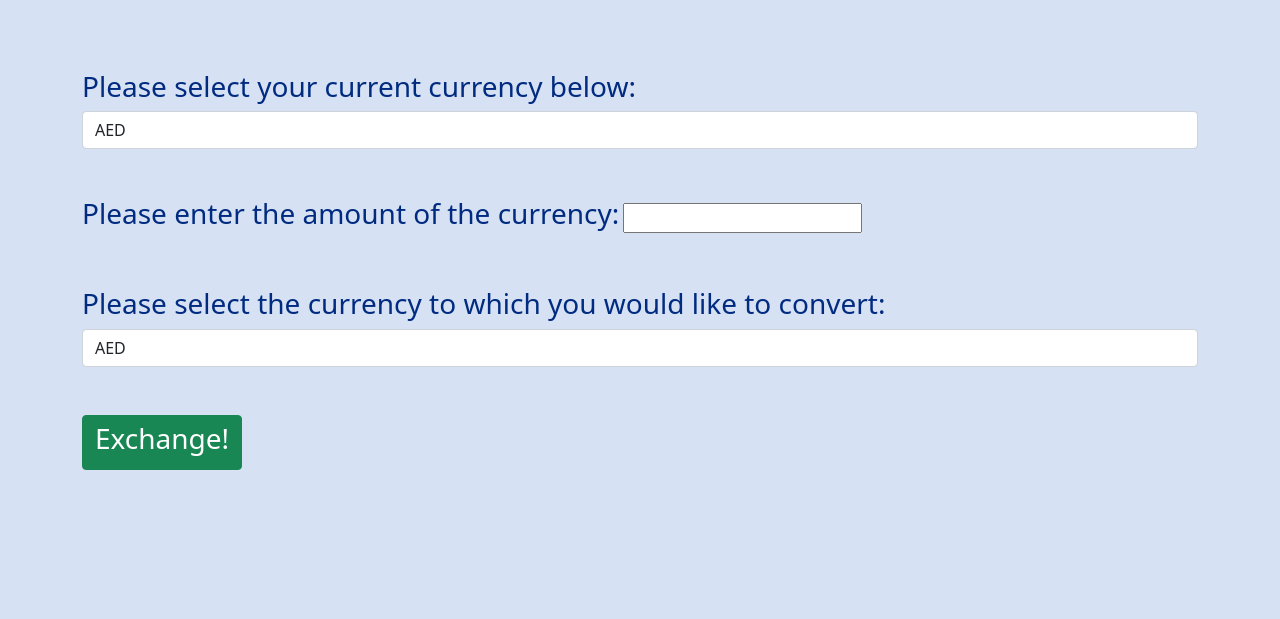
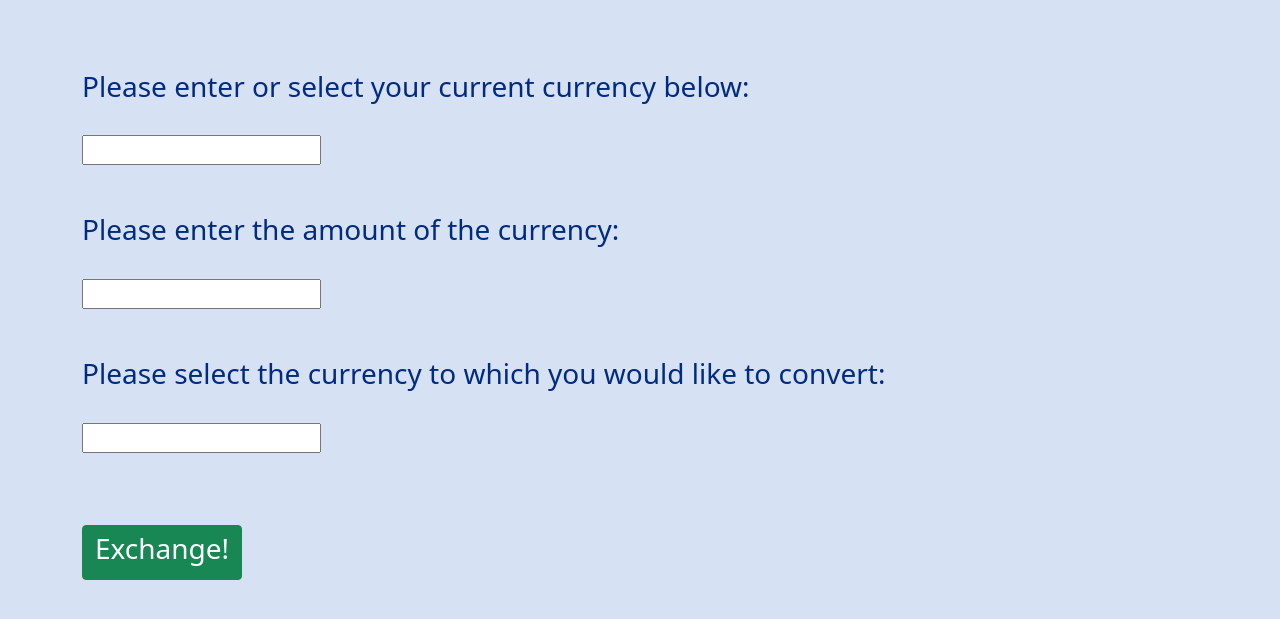
Before and after one commit to AlexanderKirkpatrick/ExchangeRateAPI_Project, a website built with webpack: page src/index.html in a window 1280 px wide. Shown: the part 167-786 px from the top of the page. Built offline with nearby package versions, Linux system fonts and the light colour scheme.

Commit message:
remove select boxes, add input types, with uppercase only styling. This will allow for always up to date currencies

```diff
--- a/src/index.html
+++ b/src/index.html
@@ -19,8 +19,14 @@
 
     <form id="exchanger">
       <div class="form-group">
-        <label for="base-currency"><h3>Please select your current currency below:</h3></label>
-        <select class="form-control" id="base-currency">
+        <label for="base-currency"><h3>Please enter or select your current currency below:</h3></label>
+        <br>
+        <br>
+        <input type="text" style="text-transform:uppercase" id="base-currency">
+        <br>
+        <br>
+        <!-- <select class="form-control" id="base-currency">
+          <option>Select</option>
           <option>AED</option>
           <option>AFN</option>
           <option>ALL</option>
@@ -183,23 +189,26 @@
           <option>ZMW</option>
           <option>ZWL</option>
 
-        </select>
+        </select> -->
       </div>
-
+      <br>
+      <div class="form-group">
+        <label for="base-amount"><h3>Please enter the amount of the currency:</h3></label>
+        <br>
+        <br>
+        <input id="base-amount" type="number" min="1" required>
+      </div>
       <br>
       <br>
-
-      <div class="form-group">
-        <label for="base-amount"><h3>Please enter the amount of the currency:</h3></label>
-        <input id="base-amount" type="number" min="1" required>
-      </div>
-
-      <br>
-      <br>
-
       <div class="form-group">
         <label for="target-currency"><h3>Please select the currency to which you would like to convert:</h3></label>
-        <select class="form-control" id="target-currency">
+        <br>
+        <br>
+        <input type="text" style="text-transform:uppercase" id="target-currency">
+        <br>
+        <br>
+        <!-- <select class="form-control" id="target-currency">
+          <option>Select</option>
           <option>AED</option>
           <option>AFN</option>
           <option>ALL</option>
@@ -361,7 +370,7 @@
           <option>ZAR</option>
           <option>ZMW</option>
           <option>ZWL</option>
-        </select>
+        </select> -->
       </div>
 
       <br>
```
